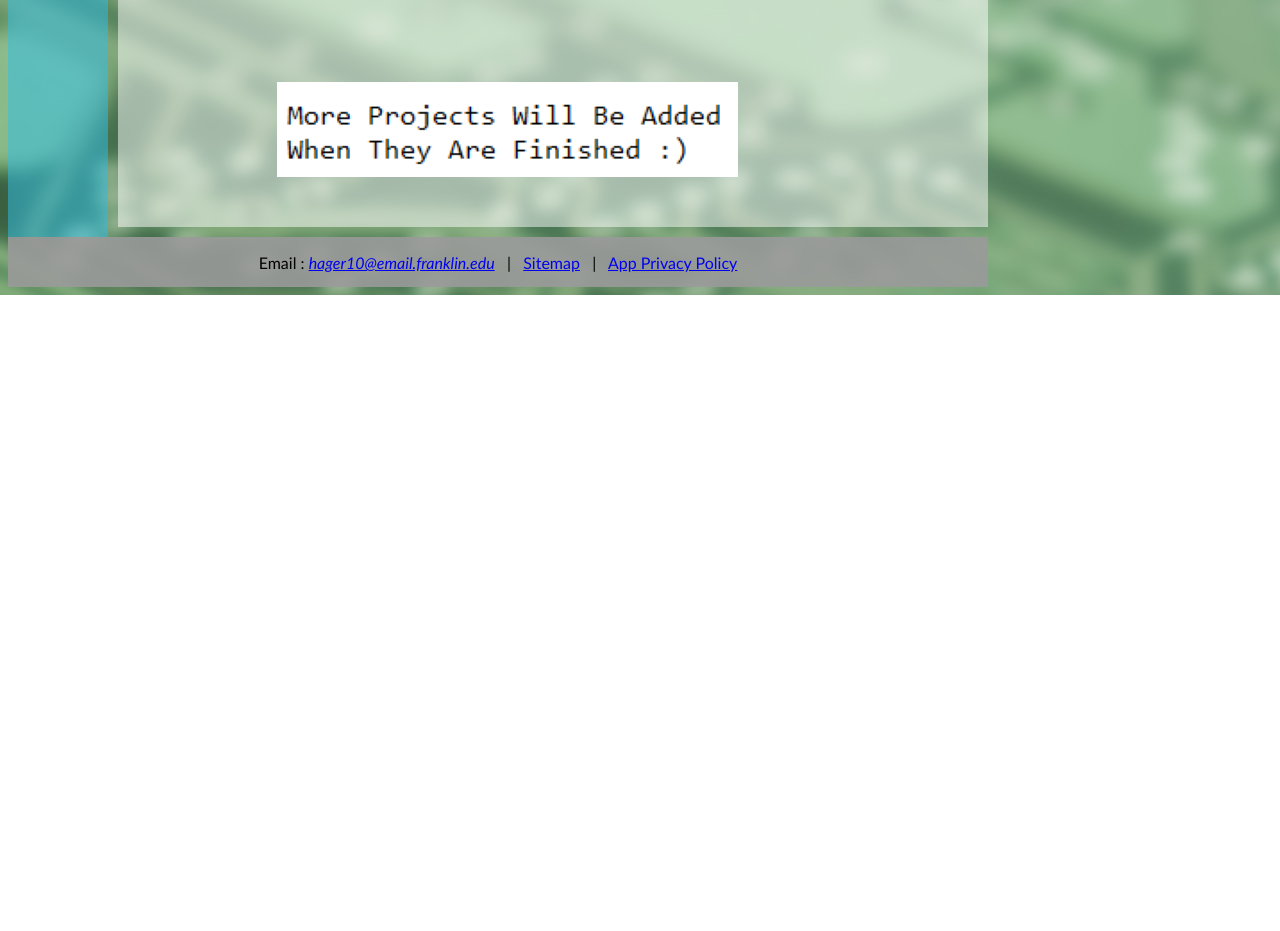
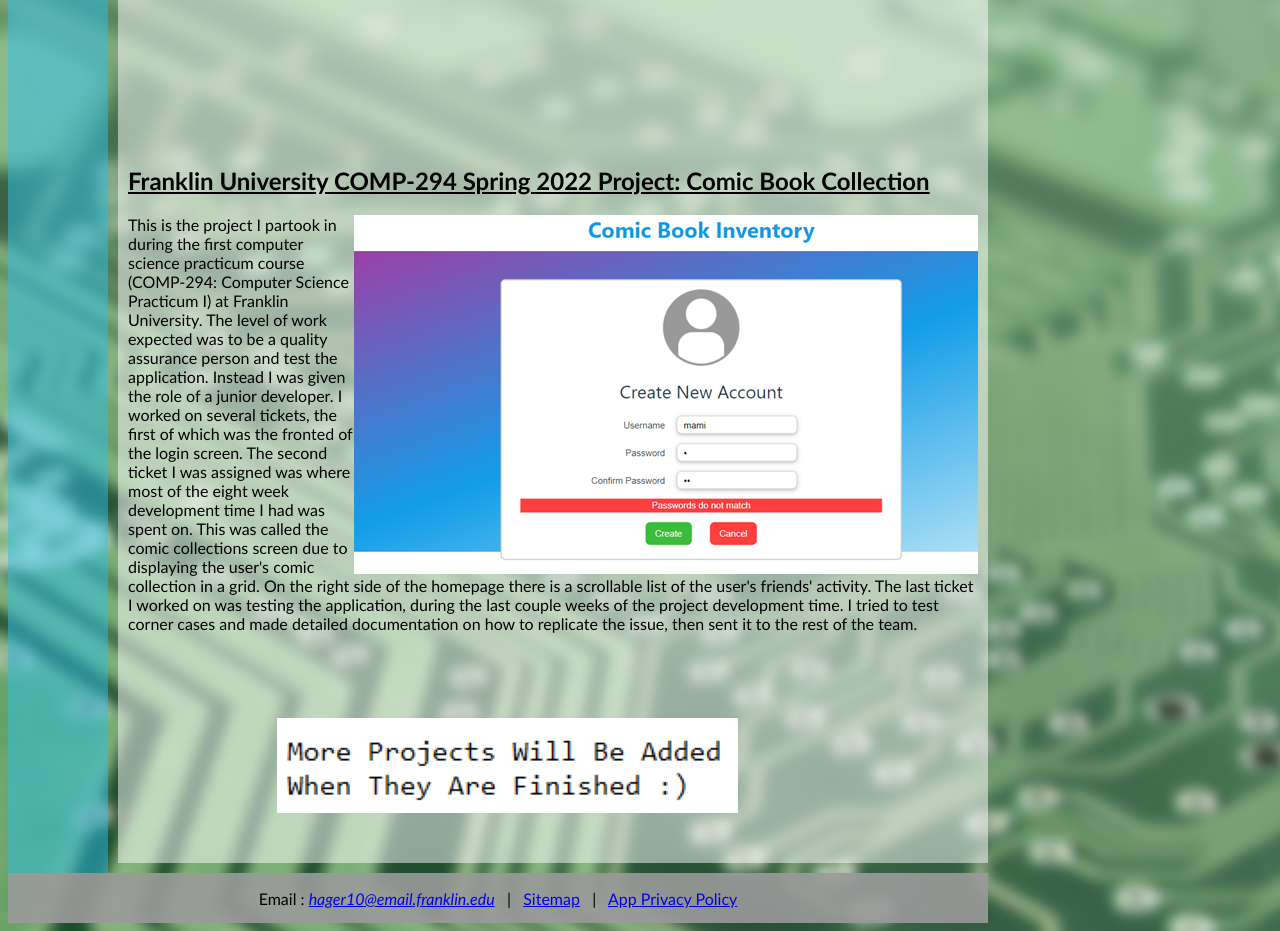
Before and after one commit to eHag-FRU/STEM-Honors-Portfolio, a plain HTML site: page projects.html in a window 1280 px wide. Shown: the part 3092-4023 px from the top of the page. Before the commit the page ends 3387 px from the top, so only its background shows below. Drawn offline with nearby package versions, Linux system fonts and the light colour scheme.

Commit message:
Added in the COMP-294 practicum project

```diff
--- a/projects.html
+++ b/projects.html
@@ -178,6 +178,19 @@
 
                 </p>
 
+
+                <br><br><br><br><br><br><br><h2 class="clearFloat">Franklin University COMP-294 Spring 2022 Project: Comic Book Collection</h2>
+                <a href="https://github.com/eHag-FRU/FranklinUniverstity-COMP294-Praticum-Spring2022"><img src="images/projects/COMP-294.png" title="Comic Book Login Screen" alt="Screenshot of the login screen of the comic book collection application"></a>
+
+                <p>
+                    This is the project I partook in during the first computer science practicum course (COMP-294: Computer Science Practicum I) at Franklin University. The level of work expected was to be a quality assurance person and test the application.
+
+                    Instead I was given the role of a junior developer. I worked on several tickets, the first of which was the fronted of the login screen. The second ticket I was assigned was where most of the eight week development time I had was spent on. This was called the comic collections screen due to displaying the user's comic collection in a grid. On the right side of the homepage there is a scrollable list of the user's friends' activity.
+
+                    The last ticket I worked on was testing the application, during the last couple weeks of the project development time. I tried to test corner cases and made detailed documentation on how to replicate the issue, then sent it to the rest of the team.
+
+                </p>
+
                 <br>
 
                 <img src="images/projects/upcoming.png" class="clearFloat" id="moreSoon" title="More Soon" alt="There are more projects to come">
```
Also changed, not shown: sitemap.html (+4 -0 lines), images/projects/COMP-294.png (added).
